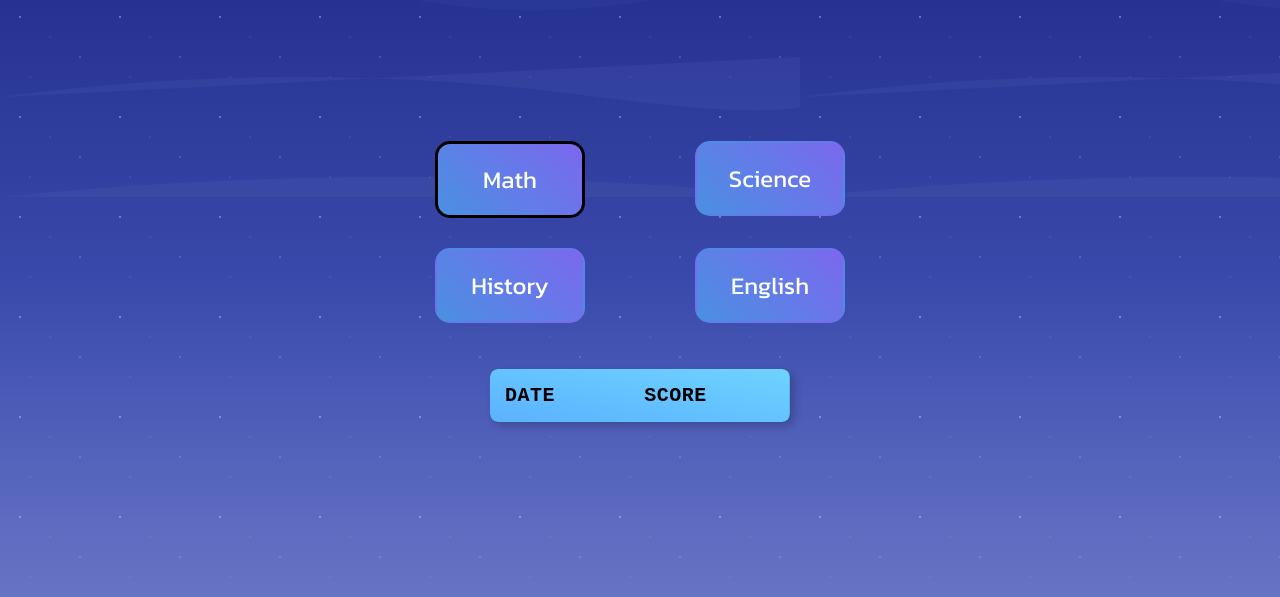
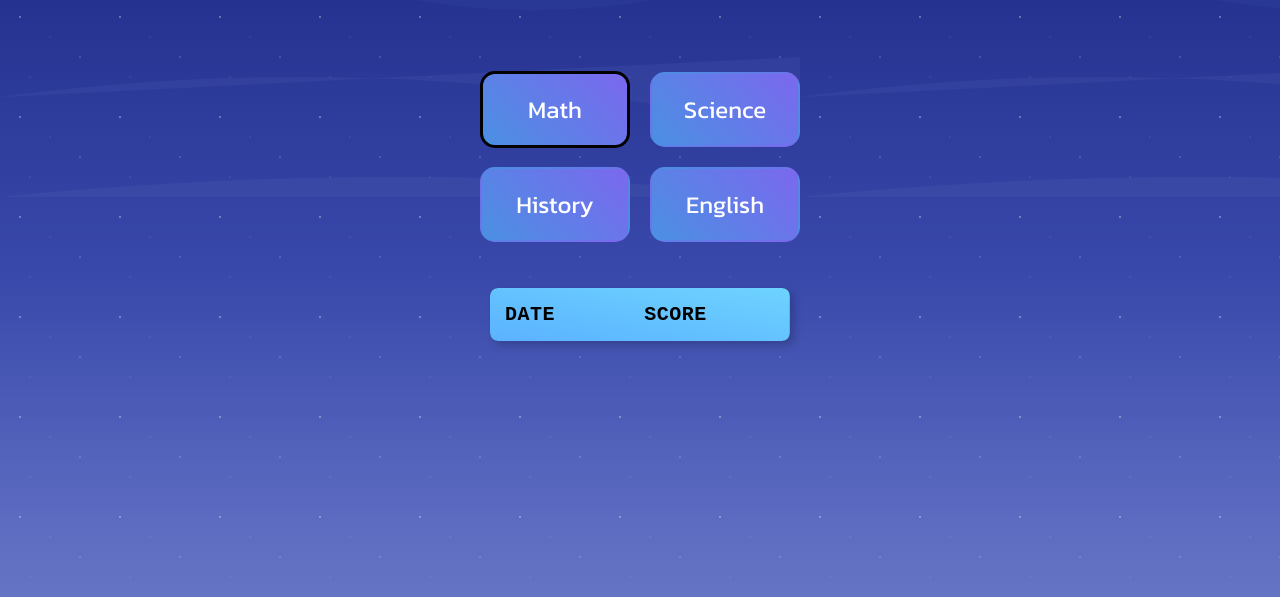
Before and after one commit to DanielFreeman068/fbla-mad-cordova-nationals, a website with bundled scripts: page learningApp/www/testScores.html in a window 1280 px wide. Shown: the part 203-800 px from the top of the page. Built offline with nearby package versions, Linux system fonts and the light colour scheme.

Commit message:
update on stylling

```diff
--- a/learningApp/www/css/games.css
+++ b/learningApp/www/css/games.css
@@ -279,10 +279,10 @@ body {
     background: linear-gradient(45deg, #4a90e2, #7b68ee);
     color: white;
     text-decoration: none;
-    padding: 12px 0;
-    width: 200px;
+    padding: 12px 15px;
     border-radius: 25px;
     font-size: 1.1rem;
+    white-space: nowrap;
 }
 
 .nav-link {
@@ -325,8 +325,6 @@ body {
         font-size: 1.3rem;
     }
     .play-link {
-        padding: 10px 0;
-        width: 150px;
         border-radius: 25px;
         font-size: 1rem;
     }
--- a/learningApp/www/css/reset.css
+++ b/learningApp/www/css/reset.css
@@ -65,8 +65,6 @@ h1 {
 
 /* Button Styles */
 .clkbtn-reset {
-    height: 60px;
-    width: 250px;
     border-radius: 50px;
     background-image: linear-gradient(to right, rgb(110, 211, 255), rgb(91, 178, 255));
     font-size: 22px;
@@ -74,6 +72,8 @@ h1 {
     cursor: pointer;
     color: #fff;
     margin-top: 20px;
+    white-space: nowrap;
+    padding: 10px 15px;
 }
 
 .clkbtn-reset:hover {
--- a/learningApp/www/css/testScores.css
+++ b/learningApp/www/css/testScores.css
@@ -57,20 +57,26 @@ body {
 
 /* leaderboard styling */
 .leaderboard-level-container {
-    margin-top: 200px;
+    margin-top: 50px;
     display: flex;
     justify-content: center;
-    align-items: flex-start;
-    gap: 30px 0px;
+    align-items: center;
     flex-wrap: wrap;
+    gap: 20px;
+    max-width: 350px;
 }
 
 .level {
-    display: flex;
-    flex-direction: column;
+    display:flex;
+    justify-content: center;
     align-items: center;
-    flex: 1 1 calc(50% - 40px);
-    max-width: calc(50% - 40px);
+    text-decoration: none;
+    color: white;
+    background: linear-gradient(45deg, #4a90e2, #7b68ee);
+    width: 150px;
+    height: 75px;
+    border-radius: 18px;
+    font-size: 20px;
 }
 
 .leaderboard-button {
--- a/learningApp/www/js/config.js
+++ b/learningApp/www/js/config.js
@@ -1,6 +1,6 @@
 const config = {
-    IP: "https://adolescent-accessing-fought-naval.trycloudflare.com",
-    // IP: "http://localhost:3000"
+    // IP: "https://adolescent-accessing-fought-naval.trycloudflare.com",
+    IP: "http://localhost:3000"
   };
 
   export default config;
--- a/learningApp/www/testScores.html
+++ b/learningApp/www/testScores.html
@@ -21,7 +21,7 @@
                 <button class="leaderboard-button" id="history-button">History</button>
             </div>
             <div class="level" onclick="handleLevelClick('english')">
-                <button class="leaderboard-button" id="geography-button">English</button>
+                <button class="leaderboard-button" id="english-button">English</button>
             </div>
         </div>
 
```
